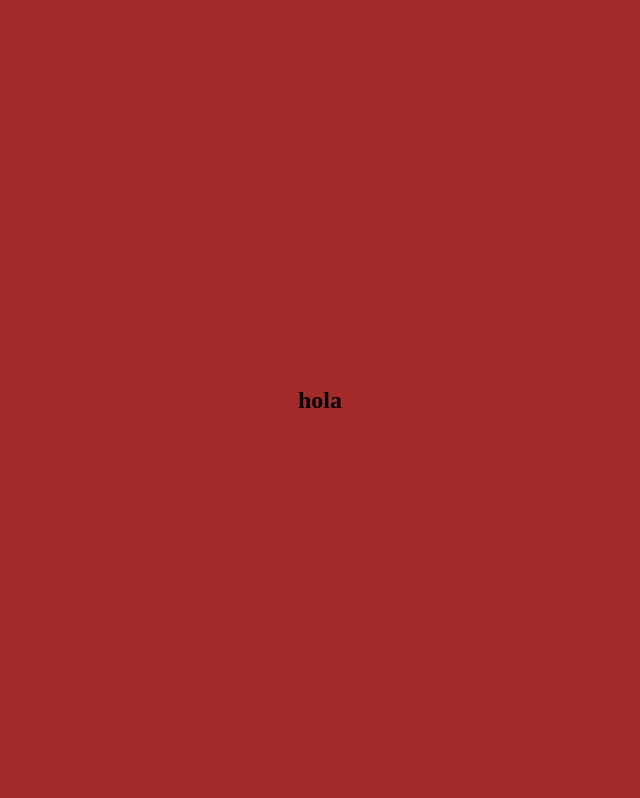
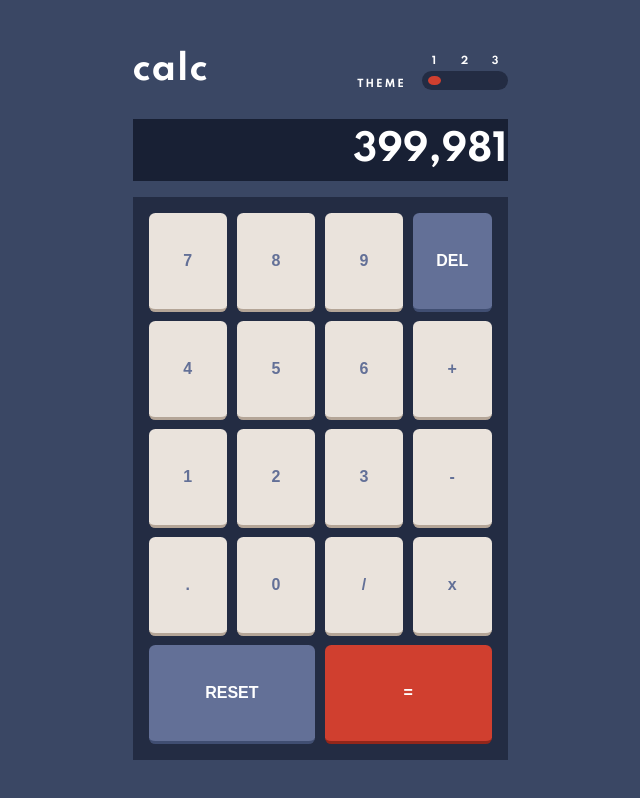
Before and after one commit to robertogl23/calculadora-typescript, a website built with webpack: page app/public/index.html in a window 1280 px wide. Shown: the whole page, without its empty margins (320-960 px from the left). Built offline with nearby package versions, Linux system fonts and the light colour scheme.

Commit message:
diseño v1 terminado

```diff
--- a/app/public/index.html
+++ b/app/public/index.html
@@ -5,10 +5,63 @@
     <meta http-equiv="X-UA-Compatible" content="IE=edge">
     <meta name="viewport" content="width=device-width, initial-scale=1.0">
     <title>Document</title>
+    <link rel="preconnect" href="https://fonts.googleapis.com">
+    <link rel="preconnect" href="https://fonts.gstatic.com" crossorigin>
+    <link href="https://fonts.googleapis.com/css2?family=Spartan:wght@700&display=swap" rel="stylesheet">
 </head>
-<body>
-    <div class="container">
-        <h2>hola</h2>
-    </div>
+<body class="center text-color">
+    <main class="container center">
+        <section class="section-application f f-column gap-1">
+            <div class="header-calc center f f-between">
+                <div class="container">
+                    <h1 class="title">calc</h1>
+                </div>
+                <div class="f gap-1 container">
+                    <div class="container center f-end">
+                        <span class="theme-text">THEME</span>
+                    </div>
+                    <div class="container center f-column">
+                        <div class="numbers f f-between center">
+                            <span>1</span>
+                            <span>2</span>
+                            <span>3</span>
+                        </div>
+                        <div class="buttons f f-between center">
+                            <span class="circle"></span>
+                            <span class=""></span>
+                            <span class=""></span>
+                        </div>
+                    </div>
+                </div>
+            </div>
+            <div class="display-results-calc center f-end">
+                <span class="center">399,981</span>
+            </div>
+            <div class="keyboard-calc">
+                <div class="container">
+                    <div class="grid">
+                        <button>7</button>
+                        <button>8</button>
+                        <button>9</button>
+                        <button class="bg-2"> DEL </button>
+                        <button>4</button>
+                        <button>5</button>
+                        <button>6</button>
+                        <button>+</button>
+                        <button>1</button>
+                        <button>2</button>
+                        <button>3</button>
+                        <button>-</button>
+                        <button>.</button>
+                        <button>0</button>
+                        <button>/</button>
+                        <button>x</button>
+                        <button class="btn-large bg-2">RESET</button>
+                        <button class="btn-large-2 bg-3">=</button>
+                    </div>
+                </div>
+            </div>
+        </section>
+    </main>
 </body>
 </html>
--- a/app/src/scss/_globals.scss
+++ b/app/src/scss/_globals.scss
@@ -4,9 +4,130 @@
     box-sizing: border-box;
 }
 body{
+    // color: $WhitePrimary;
+    background: var(--VeryDarkDesaturatedBlueMain);
+    font-family: 'Spartan', sans-serif;
     @include custum-size(100vh);
 }
 .container{
     @include container();
+}
+.container-responsive{
+    @include container(100%,100%,true);
+}
+.center{
     @include center();
 }
+.f{
+    display: flex;
+}
+.f-between{
+    justify-content: space-between;
+}
+.gap-1{
+    gap: 1rem;
+}
+.gap-2{
+    gap: .5rem;
+}
+.f-end{
+    justify-content: flex-end;
+}
+.f-column{
+    flex-direction: column;
+}
+h1,span{
+    color: var(--WhiteText);
+}
+.grid
+{
+    @include custum-size();
+    display: grid;
+    grid-gap: .6rem;
+    padding: 1rem;
+    grid-template-columns: repeat(4,1fr);
+    grid-template-rows: repeat(4,auto);
+
+    button{
+        // @include custum-size();
+        border:none;
+        border-radius: .4rem;
+        background: var(--LightGrayishOrangeKeyBackground);
+        border-bottom: 3px solid var(--GrayishOrangeKeyShadow);
+        color: var(--DesaturatedDarkBlueKeyBackground);
+        font-size: 16px;
+        font-weight: 600;
+    }
+    .btn-large{
+        grid-column: 1/3;
+    }
+    .btn-large-2{
+        grid-column: 3/5;
+    }
+
+    // .bg-1{}
+    .bg-2{
+        background: var(--DesaturatedDarkBlueKeyBackground);
+        border-bottom: 3px solid var(--DesaturatedDarkBlueKeyShadow);
+        color: var(--WhiteText);
+    }
+    .bg-3{
+        background: var(--RedKeyBackgroundToggle);
+        border-bottom: 3px solid var(--DarkRedKeyShadow);
+        color: var(--WhiteText);
+
+    }
+}
+.section-application{
+    @include container(90%,$Mobile,true);
+}
+
+.header-calc{
+    @include custum-size(5rem);
+}
+.theme-text{
+    margin-top: 1.6rem;
+    font-size: 10px;
+    font-weight: 100;
+    letter-spacing: 2px;
+}
+.title{
+    margin-top: .6rem;
+    font-size: 34px;
+    letter-spacing: 1px;
+
+}
+.numbers{
+    padding: 2px 6px;
+    @include custum-size(30%);
+    span{
+        // padding: 4px;
+        font-size: 10px;
+        @include custum-size(100%,.8rem);
+        // text-align: center;
+        @include center();
+    }
+}
+.buttons{
+    background: var(--VeryDarkDesaturatedBlueToggle);
+    padding: 2px 6px;
+    border-radius: var(--BorderRadius);
+    @include custum-size(30%);
+    .circle{
+        @include custum-size(65%,.8rem);
+        background: var(--RedKeyBackgroundToggle);
+        border-radius: 100%;
+    }
+}
+.display-results-calc{
+    @include custum-size(5rem);
+    background: var(--VeryDarkDesaturatedBlueScreen);
+    span{
+        font-size: 36px;
+    }
+}
+.keyboard-calc{
+    background: var(--VeryDarkDesaturatedBlueToggle);
+    @include custum-size(100%);
+
+}
--- a/app/src/scss/_mixins.scss
+++ b/app/src/scss/_mixins.scss
@@ -23,13 +23,17 @@
     height: $height;
     width: $width;
 }
-@mixin container($height: 100%,$width:100%) {
-    display: block;
-    @include custum-size( );
-    @include desktop {
-        background: brown;
+@mixin container($height: 100%,$width:100%,$responsive:false) {
+    // display: block;
+    @if $responsive {
+        @include desktop {
+            @include custum-size($height,$width);
+        }
+        @include mobile{
+            @include custum-size($height,86%);
+        }
     }
-    @include mobile{
-        background: cadetblue;
+    @else {
+        @include custum-size($height,$width);
     }
 }
--- a/app/src/scss/variables.scss
+++ b/app/src/scss/variables.scss
@@ -1,6 +1,35 @@
 :root{
-    --BorderRadius : 8px;
+    --BorderRadius : 12px;
+
+    //Colors
+
+    //Theme 1
+
+    //Backgrounds
+    //main background
+    --VeryDarkDesaturatedBlueMain: hsl(222, 26%, 31%);
+    // toggle background, keypad background
+    --VeryDarkDesaturatedBlueToggle: hsl(223, 31%, 20%);
+    // screen background
+    --VeryDarkDesaturatedBlueScreen: hsl(224, 36%, 15%);
+
+    //Keys
+
+
+    --DesaturatedDarkBlueKeyBackground: hsl(225, 21%, 49%);
+    --DesaturatedDarkBlueKeyShadow: hsl(224, 28%, 35%);
+    --RedKeyBackgroundToggle: hsl(6, 63%, 50%);
+    --DarkRedKeyShadow: hsl(6, 70%, 34%);
+    --LightGrayishOrangeKeyBackground: hsl(30, 25%, 89%);
+    --GrayishOrangeKeyShadow: hsl(28, 16%, 65%);
+
+    //#### Text
+
+    --VeryDarkGrayishBlue: hsl(221, 14%, 31%);
+    --WhiteText: rgb(255, 255, 255);
+
 }
 
 $Mobile: 375px;
 $Desktop: 375px;
+$WhitePrimary: hsl(0, 0, 100%);
--- /dev/null
+++ b/app/src/ts/Operaciones.ts
@@ -0,0 +1,3 @@
+class Operaciones {
+    static Sumar = (a: number, b: number) => a + b;
+}
```
Also changed, not shown: package.json (+4 -4 lines), design/desktop-design-theme-1.jpg (added), design/desktop-design-theme-2.jpg (added), design/desktop-design-theme-3.jpg (added), design/desktop-preview.jpg (added), design/mobile-design-theme-1.jpg (added), design/mobile-design-theme-2.jpg (added), design/mobile-design-theme-3.jpg (added).
